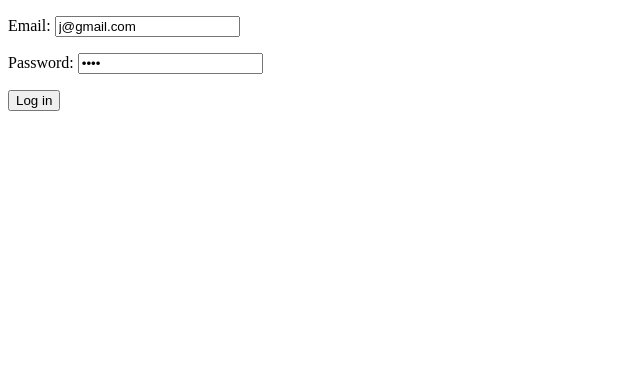
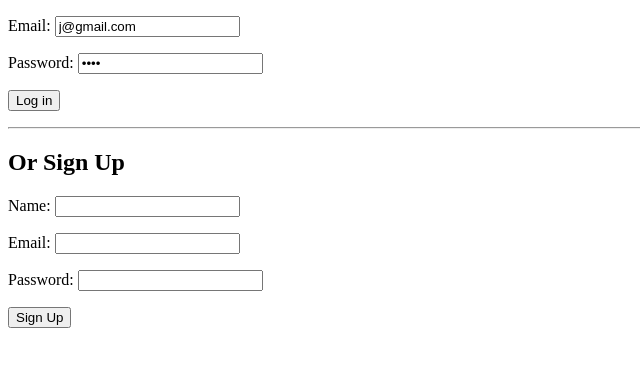
Before and after one commit to jameslittle230/splitt-vue-front, a Vue app: page / in a window 1280 px wide. Shown: the top 366 px of the page, without its empty margins (0-640 px from the left). Built offline with nearby package versions, Linux system fonts and the light colour scheme.

Commit message:
Add sign up component

```diff
--- a/src/App.vue
+++ b/src/App.vue
@@ -1,6 +1,10 @@
 <template>
   <div id="app">
-    <Login v-if="!this.loggedIn"/>
+    <div v-if="!this.loggedIn">
+      <Login />
+      <hr>
+      <SignUp />
+    </div>
     <div v-if="this.loggedIn">
       <UserInfo />
       <SplitCreate />
@@ -12,6 +16,7 @@
 
 <script>
 import Login from './components/Login.vue'
+import SignUp from './components/SignUp.vue'
 import UserInfo from './components/UserInfo.vue'
 import SplitCreate from './components/SplitCreate.vue'
 import TransactionList from './components/TransactionList.vue'
@@ -25,7 +30,7 @@ export default {
     }
   },
   components: {
-    Login, UserInfo, SplitCreate, TransactionList, DebtsList
+    Login, UserInfo, SplitCreate, TransactionList, DebtsList, SignUp
   }
 }
 </script>
--- /dev/null
+++ b/src/components/SignUp.vue
@@ -0,0 +1,63 @@
+<template>
+  <div class="login">
+    <h2>Or Sign Up</h2>
+    <form action="#" method="POST" v-on:submit.prevent="submit">
+      <p>
+        <label for="name">
+          Name:
+          <input type="text" name="name" v-model="name">
+        </label>
+      </p>
+      <p>
+        <label for="email">
+          Email:
+          <input type="text" name="email" v-model="email">
+        </label>
+      </p>
+      <p>
+        <label for="password">
+          Password:
+          <input type="password" name="password" id v-model="password">
+        </label>
+      </p>
+      <p>
+        <button type="submit">Sign Up</button>
+      </p>
+    </form>
+  </div>
+</template>
+
+<script>
+import axios from "axios";
+
+const a = axios.create({
+  baseURL: "http://back.test/api/"
+});
+
+export default {
+  data() {
+    return {
+      name: "",
+      email: "",
+      password: ""
+    };
+  },
+
+  methods: {
+    submit: function() {
+      var self = this;
+      a.post("/group_members", {
+        name: this.name,
+        email: this.email,
+        password: this.password
+      })
+        .then(function(response) {
+          self.$store.dispatch("postLogin", response.data);
+        })
+        .catch(function(error) {
+          console.error(error);
+        });
+    }
+  }
+};
+</script>
```
